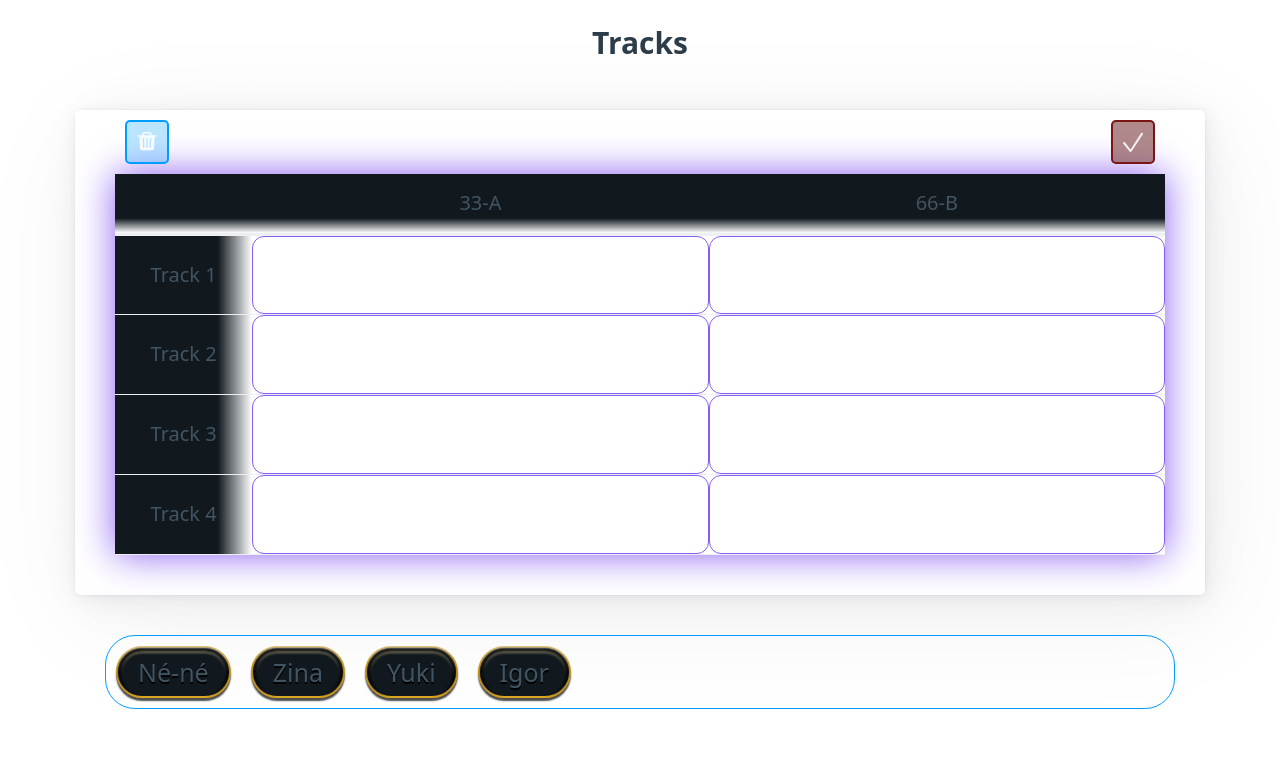
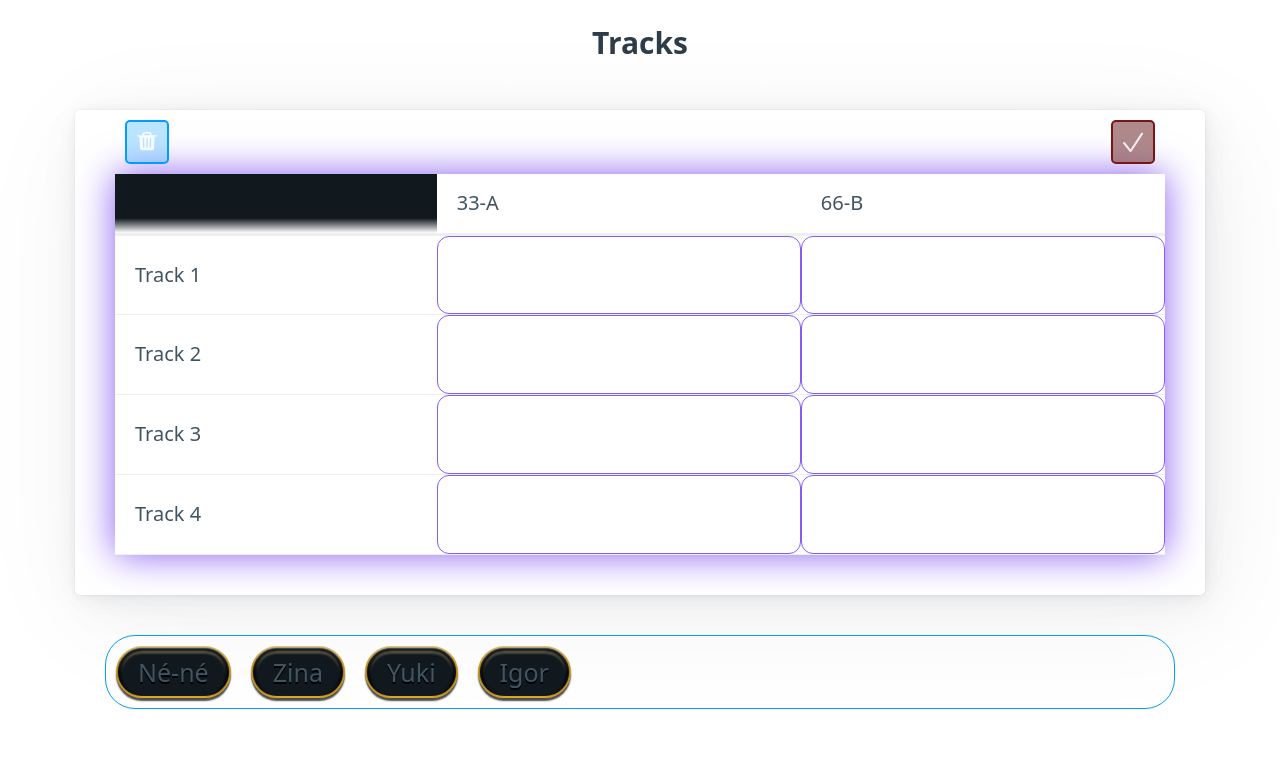
Before and after one commit to its-all-waves/cs50-final-setflow-tracks-in-svelte, a SvelteKit app: page /tracks in a window 1280 px wide. Shown: the top 765 px of the page. Built offline with nearby package versions, Linux system fonts and the light colour scheme.

Commit message:
add: custom component for scene/track headers to make selectedDropZones reactive to selectedHeader

```diff
--- /dev/null
+++ b/src/routes/tracks/header.svelte
@@ -0,0 +1,57 @@
+<script>
+	import { display } from '../../lib/util/util'
+	import { table, selectedHeader, selectedDropZones } from './store'
+
+	export let addToSelectedDropZones // FUNCTION
+
+	/** @type {'scene' | 'track'} */
+	export let type
+	export let name
+
+	function setSelectedHeader() {
+		// deselect the header if clicking it again
+		if ($selectedHeader.name === name && $selectedHeader.type === type) {
+			$selectedHeader = {}
+			return
+		}
+		// clicking an unselected header, so select it
+		$selectedHeader = { type, name }
+	}
+
+	// clear selected drop zones when no header selected
+	$: setSelectedDropZonesBy($selectedHeader)
+
+	function setSelectedDropZonesBy(header) {
+		if (!header.type) {
+			$selectedDropZones = []
+		}
+		// update selected drop zones when a track header is selected
+		else if (header.type === 'track') {
+			for (let scene of $table.scenes) {
+				addToSelectedDropZones(scene.name, header.name)
+			}
+		}
+		// TODO: update selected drop zones when a scene header is selected
+		else if (header.type === 'scene') {
+			// for (let _ of $table.___) {
+			// 	addToSelectedDropZones(scene.name, $selectedHeader.name)
+			// }
+		}
+	}
+</script>
+
+{#if type === 'scene'}
+	<th
+		data-scene-col={name}
+		on:pointerup={setSelectedHeader(type, name)}
+	>
+		{display(name)}
+	</th>
+{:else if type === 'track'}
+	<th on:pointerup={setSelectedHeader(type, name)}>
+		{display(name)}
+	</th>
+{/if}
+
+<style>
+</style>
--- a/src/routes/tracks/table.svelte
+++ b/src/routes/tracks/table.svelte
@@ -10,6 +10,7 @@
 	import { table, charactersInHand, selectedDropZones, canEdit, selectedHeader } from './store'
 
 	import Dropzone from './dropzone.svelte'
+	import Header from './header.svelte'
 
 	/**
 	 * Helper for `setSelectedHeader()`.
@@ -24,7 +25,6 @@
 	function addToSelectedDropZones(sceneName, trackName) {
 		// proceed only if we have a character in hand or a header selected
 		if ($charactersInHand.length === 0 && !$selectedHeader.type) return
-
 		// proceed only if the [only] char in hand isn't already in this scene
 		if ($charactersInHand.length === 1) {
 			// return if character already in scene
@@ -38,50 +38,15 @@
 				return
 			}
 		}
-
 		// if a drop zone is being added to the same scene twice, overwrite the old one
 		const index = $selectedDropZones.findIndex((_) => _.sceneName === sceneName)
 		if (index > -1) $selectedDropZones.splice(index, 1)
-
 		$selectedDropZones.push(newDropZoneInfo(sceneName, trackName))
 		$selectedDropZones = $selectedDropZones
 	}
 
-	/**
-	 * @returns {void}
-	 * @param {'track' | 'scene'} type
-	 * @param {string} name
-	 */
-	function setSelectedHeader(type, name) {
-		// deselect the header if clicking it again
-		if ($selectedHeader.name === name) {
-			$selectedHeader = {}
-			$selectedDropZones = []
-		} else if ($selectedHeader.name !== name) {
-			// clicking an unselected header, so select it
-			$selectedHeader = { type, name }
-		}
-
-		// if no header selected, clear selected drop zones and be done
-		if (!$selectedHeader.type) {
-			$selectedDropZones = []
-			return
-		}
-
-		// if selected header is a track, show it
-		if ($selectedHeader.type === 'track') {
-			for (let scene of $table.scenes) {
-				addToSelectedDropZones(scene.name, name)
-			}
-		}
-		// if selected header is a scene, show it
-		else if ($selectedHeader.type === 'scene') {
-			// a scene is selected, so show selected scene column in ui
-		}
-
-		/* TODO: TEST: clicking track header selects drop zones on track,
-		clicking again deselects all */
-	}
+	// TODO: make selectedDropZones change with selected header???
+	// how would this affect selecting individual drop zones?
 </script>
 
 <table
@@ -95,13 +60,11 @@
 			{#if $table.scenes.length > 0}
 				<!-- a column header per scene -->
 				{#each $table.scenes as scene}
-					<th
-						data-scene-col={scene.name}
-						class:selected={false}
-						on:pointerup={() => setSelectedHeader('scene', scene.name)}
-					>
-						{display(scene.name)}
-					</th>
+					<Header
+						type="scene"
+						name={scene.name}
+						{addToSelectedDropZones}
+					/>
 				{/each}
 			{/if}
 		</tr>
@@ -112,10 +75,11 @@
 			<!-- a row + header per track -->
 			{#each $table.tracks as track}
 				<tr data-track-row={track.name}>
-					<th on:pointerup={setSelectedHeader('track', track.name)}>
-						{display(track.name)}
-					</th>
-
+					<Header
+						type="track"
+						name={track.name}
+						{addToSelectedDropZones}
+					/>
 					<!-- a cell (col) per scene -->
 					{#each $table.scenes as scene}
 						<td>
@@ -173,10 +137,10 @@
 		cursor: pointer;
 	}
 
-	tbody tr th.chosen {
+	/* tbody tr th.chosen {
 		border-top: 2px solid white;
 		border-bottom: 2px solid white;
-	}
+	} */
 
 	/* column headers */
 	thead th {
@@ -192,12 +156,12 @@
 		height: 4rem;
 	}
 
-	th.selected {
+	/* 	th.selected {
 		text-shadow: 0px 0px 6px black, 0 0 6px rgba(255, 255, 255, 0.75),
 			0 0 12px rgba(255, 242, 0, 0.75), 0 0 18px rgba(255, 255, 255, 0.75);
 		transition: text-shadow 0.1s 0s, font-size 0.075s 0s;
 		font-size: 1.25rem;
-	}
+	} */
 
 	/* .in-hand comes from character.svelte */
 	tbody :global(.inHand) {
```
